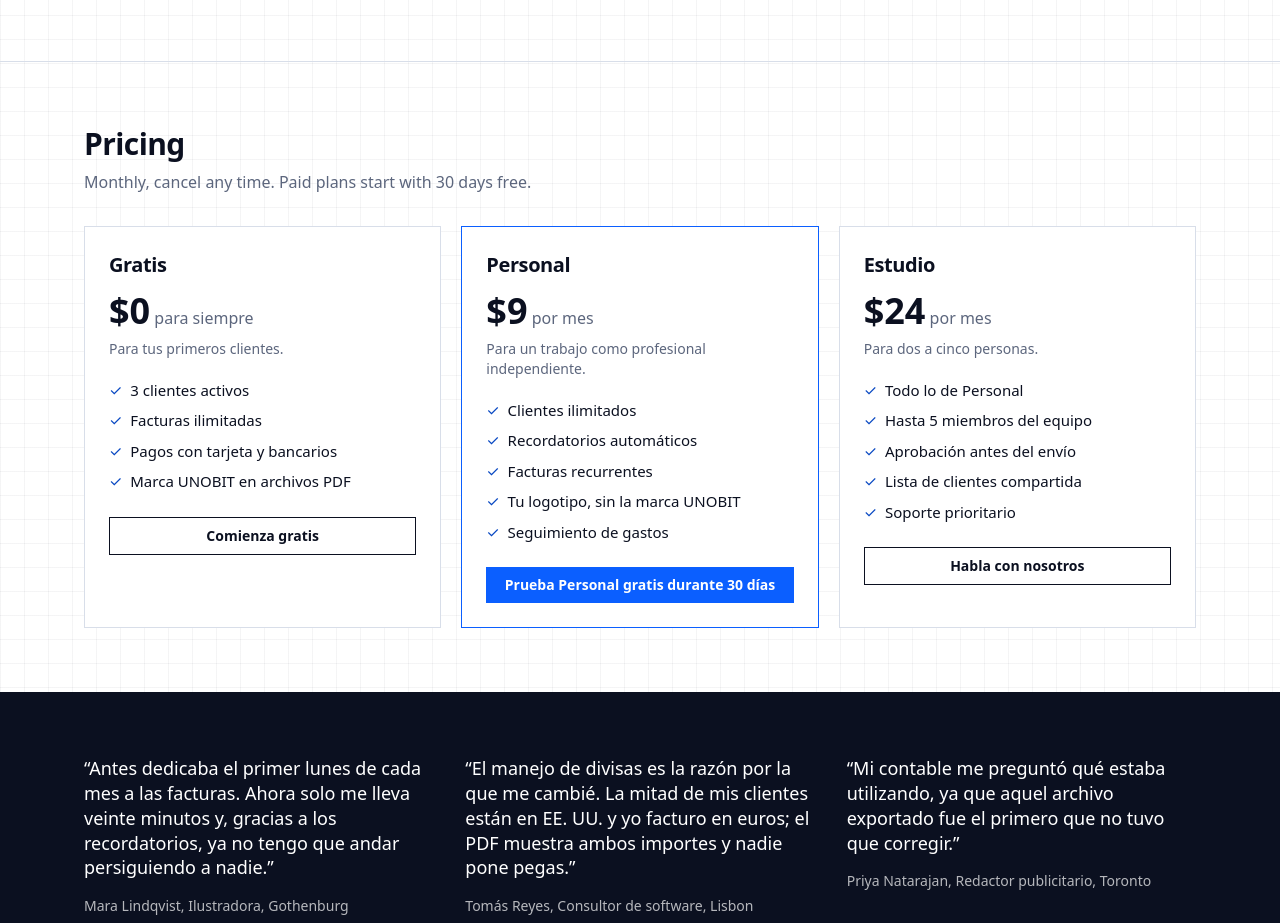
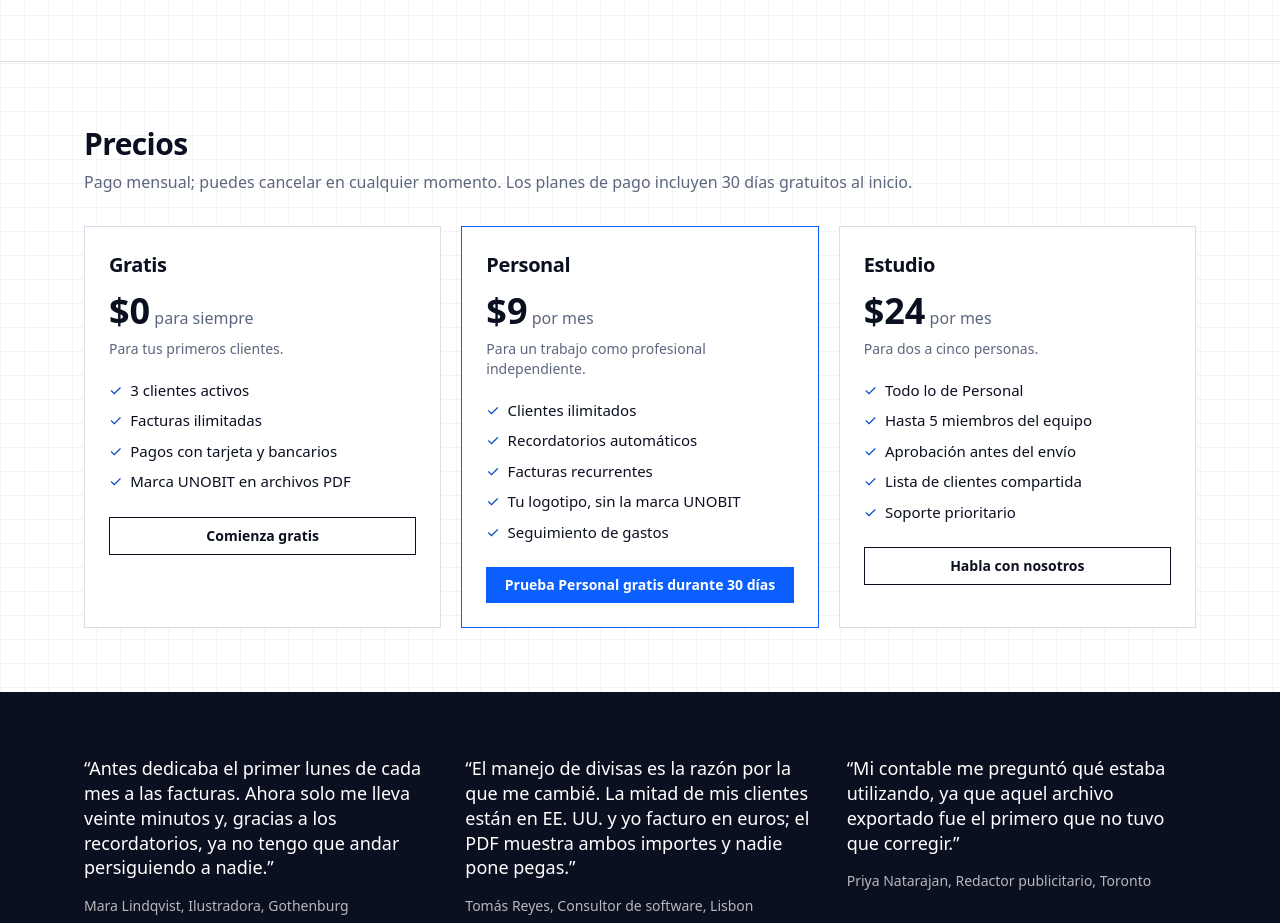
Before and after one commit to mga71/mi-landing-page, an Astro site: page / in a window 1280 px wide. Shown: the part 1449-2372 px from the top of the page. Built offline with nearby package versions, Linux system fonts and the light colour scheme; Astro itself is replaced by a stand-in of ours; no server answers.

Commit message:
Cambio realizado 8

```diff
--- a/src/components/Pricing.astro
+++ b/src/components/Pricing.astro
@@ -3,8 +3,8 @@ import { site } from '../data/site';
 ---
 <section id="pricing" class="border-t border-line">
 	<div class="mx-auto max-w-6xl px-5 py-16">
-		<h2 class="font-display text-3xl font-bold tracking-tight">Pricing</h2>
-		<p class="mt-2 text-ink-soft">Monthly, cancel any time. Paid plans start with 30 days free.</p>
+		<h2 class="font-display text-3xl font-bold tracking-tight">Precios</h2>
+		<p class="mt-2 text-ink-soft">Pago mensual; puedes cancelar en cualquier momento. Los planes de pago incluyen 30 días gratuitos al inicio.</p>
 		<div class="mt-8 grid gap-5 md:grid-cols-3">
 			{site.pricing.map((p) => (
 				<div class:list={['rounded-none border p-6', p.featured ? 'border-glass bg-white -[0_0_0_3px_#d8f0ec]' : 'border-line bg-white']}>
```
